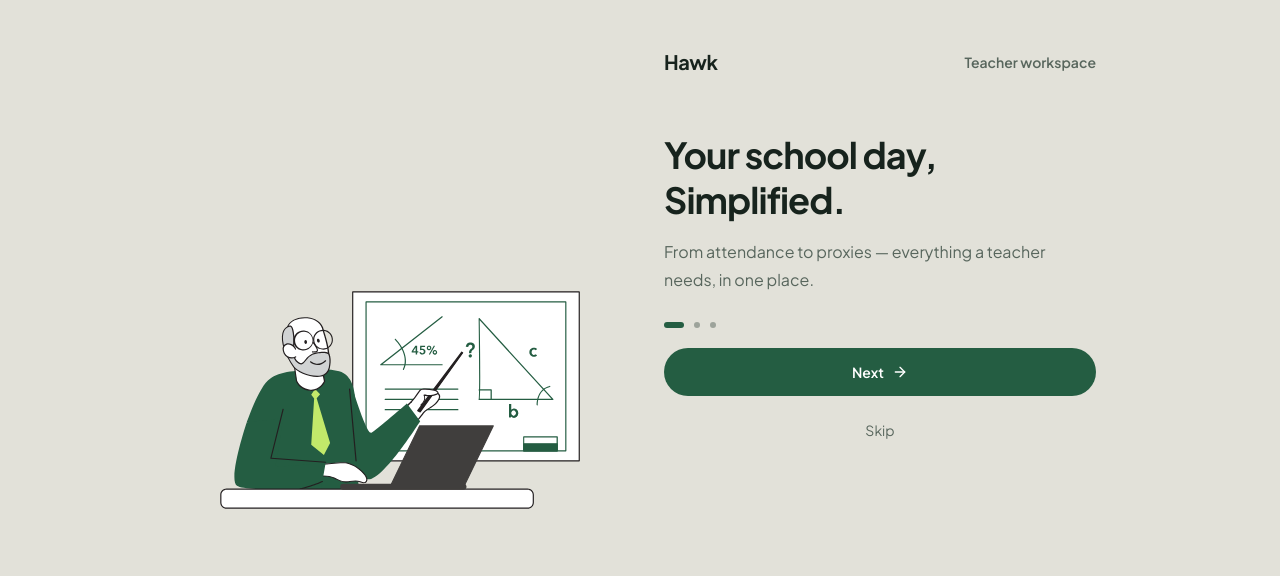
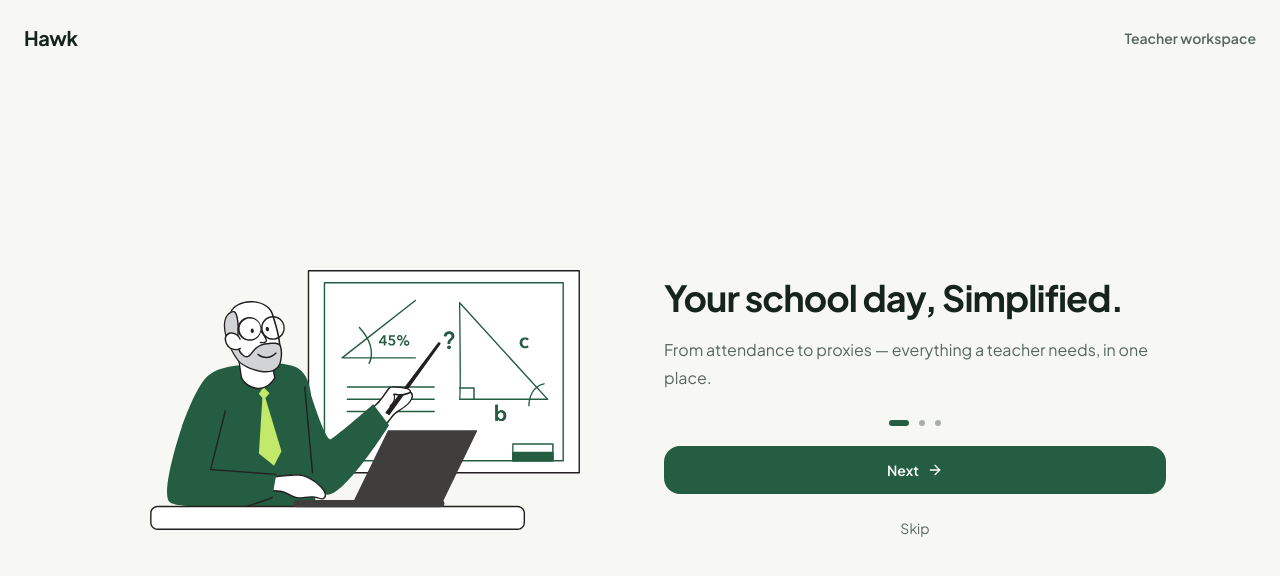
Before and after one commit to koolabhinay07/Hawk, a React (Vite) app: page / in a window 1280 px wide. Shown: the top 576 px of the page. Built offline with nearby package versions, Linux system fonts and the light colour scheme; a web font is replaced by a local one.

Commit message:
Add full project source

```diff
--- a/src/OnboardingFlow.tsx
+++ b/src/OnboardingFlow.tsx
@@ -261,14 +261,20 @@ export default function OnboardingFlow({ onComplete }: { onComplete: (profile?:
   const showLoginHeader = screen === "login" || screen === "signup";
 
   return (
-    <main className={isIntro ? "min-h-dvh bg-background text-foreground md:flex md:items-center md:justify-center md:bg-[#e2e1d9]" : "grid min-h-dvh bg-background text-foreground lg:grid-cols-[minmax(0,1fr)_minmax(470px,0.9fr)]"}>
-      <div className={isIntro ? "contents md:mx-auto md:grid md:min-h-dvh md:w-full md:max-w-[960px] md:grid-cols-2" : "contents"}>
+    <main className={isIntro ? "relative min-h-dvh bg-background text-foreground md:flex md:items-center md:justify-center md:bg-[#f7f8f3]" : "grid min-h-dvh bg-background text-foreground lg:grid-cols-[minmax(0,1fr)_minmax(470px,0.9fr)]"}>
+      {isIntro && (
+        <div className="absolute inset-x-0 top-0 z-10 hidden items-center justify-between px-6 pt-6 md:flex">
+          <Brand />
+          <span className="text-sm font-semibold text-muted-foreground">Teacher workspace</span>
+        </div>
+      )}
+      <div className={isIntro ? "contents md:mx-auto md:grid md:min-h-dvh md:w-full md:max-w-[1100px] md:grid-cols-2 md:items-center" : "contents"}>
         <div className={isIntro ? "hidden md:flex md:items-center md:justify-center md:px-6" : "contents"}>
-          {isIntro ? <img src={slideIllustration} alt="" className="h-auto max-h-[420px] w-full max-w-full object-contain" /> : <ShowcasePanel screen={screen} slideIndex={slideIndex} />}
+          {isIntro ? <img src={slideIllustration} alt="" className="h-auto max-h-[520px] w-full max-w-full object-contain" /> : <ShowcasePanel screen={screen} slideIndex={slideIndex} />}
         </div>
-        <section className={isIntro ? "flex min-h-dvh min-w-0 flex-col md:max-h-dvh md:w-full md:overflow-y-auto" : "flex min-h-dvh min-w-0 flex-col lg:max-h-dvh lg:overflow-y-auto"}>
-        <div className={`mx-auto flex w-full max-w-[560px] grow flex-col ${isFirstIntroSlide ? "px-6 py-6 sm:px-6 md:px-6 md:py-12" : "px-5 py-6 sm:px-10 sm:py-9 md:px-6 md:py-12 lg:px-6 lg:py-12"}`}>
-          <div className="flex items-center justify-between">
+        <section className={isIntro ? "flex min-h-dvh min-w-0 flex-col md:h-fit md:min-h-0 md:w-full md:justify-center md:overflow-visible" : "flex min-h-dvh min-w-0 flex-col lg:max-h-dvh lg:overflow-y-auto"}>
+        <div className={`mx-auto flex w-full max-w-[560px] grow flex-col ${isFirstIntroSlide ? "px-6 py-6 sm:px-6 md:grow-0 md:px-6 md:py-6" : "px-5 py-6 sm:px-10 sm:py-9 md:grow-0 md:px-6 md:py-6 lg:px-6 lg:py-6"}`}>
+          <div className={`flex items-center justify-between ${isIntro ? "md:hidden" : ""}`}>
             <div className={isFirstIntroSlide ? "" : "lg:hidden"}><Brand /></div>
             {!isFirstIntroSlide && <div className="hidden lg:block" />}
             {showLoginHeader ? (
@@ -281,7 +287,7 @@ export default function OnboardingFlow({ onComplete }: { onComplete: (profile?:
             ) : <span className="text-sm font-semibold text-muted-foreground">Teacher workspace</span>}
           </div>
 
-          <div className={isFirstIntroSlide ? "flex-1 pt-8" : "my-auto py-10"}>
+          <div className={isFirstIntroSlide ? "flex-1 pt-8 md:flex-none md:pt-0" : "my-auto py-10 md:my-0 md:py-0"}>
             {screen === "intro" && (
               <div className="animate-[fade-in_260ms_ease-out]">
                 {isFirstIntroSlide && (
@@ -300,12 +306,12 @@ export default function OnboardingFlow({ onComplete }: { onComplete: (profile?:
                   <p className={`mt-4 max-w-lg text-base leading-7 text-muted-foreground ${isFirstIntroSlide ? "mx-auto md:mx-0" : ""}`}>{slide.body}</p>
                 </div>
                 {isFirstIntroSlide && (
-                  <div className="mt-7 hidden items-center justify-start gap-2.5 md:flex" role="group" aria-label={`Slide ${slideIndex + 1} of ${slides.length}`}>
+                  <div className="mt-7 hidden items-center justify-center gap-2.5 md:flex" role="group" aria-label={`Slide ${slideIndex + 1} of ${slides.length}`}>
                     {slides.map((item, index) => <span key={item.title} className={`h-[6px] rounded-full transition-all ${index === slideIndex ? "w-5 bg-primary" : "w-[6px] bg-muted-foreground/50"}`} />)}
                   </div>
                 )}
                 {!isFirstIntroSlide && (
-                  <div className="mt-7 hidden items-center justify-start gap-2.5 md:flex" role="group" aria-label={`Slide ${slideIndex + 1} of ${slides.length}`}>
+                  <div className="mt-7 hidden items-center justify-center gap-2.5 md:flex" role="group" aria-label={`Slide ${slideIndex + 1} of ${slides.length}`}>
                     {slides.map((item, index) => <span key={item.title} className={`h-3 rounded-full transition-all ${index === slideIndex ? "w-8 bg-primary" : "w-3 bg-muted-foreground/50"}`} />)}
                   </div>
                 )}
@@ -324,12 +330,12 @@ export default function OnboardingFlow({ onComplete }: { onComplete: (profile?:
                 )}
                 {isFirstIntroSlide ? (
                   <div className="mt-5 flex flex-col gap-3">
-                    <button type="button" onClick={() => setSlideIndex((index) => Math.min(index + 1, slides.length - 1))} className={`${filledButton} w-full`}>Next<ArrowRight className="size-4" /></button>
+                    <button type="button" onClick={() => setSlideIndex((index) => Math.min(index + 1, slides.length - 1))} className={`${filledButton} w-full md:rounded-2xl`}>Next<ArrowRight className="size-4" /></button>
                     <button type="button" onClick={goLogin} className="min-h-11 w-full rounded-full text-center text-sm font-normal text-muted-foreground hover:bg-muted">Skip</button>
                   </div>
                 ) : <div className="mt-8 flex flex-col-reverse gap-3 sm:flex-row sm:items-center sm:justify-between md:flex-col md:items-stretch md:justify-start">
                   {slideIndex < slides.length - 1 ? (
-                    <><button type="button" onClick={goLogin} className="min-h-11 rounded-full px-5 text-sm font-normal text-muted-foreground hover:bg-muted md:w-full md:text-center">Skip</button><button type="button" onClick={() => setSlideIndex((index) => Math.min(index + 1, slides.length - 1))} className={`${filledButton} md:w-full`}>Next<ArrowRight className="size-4" /></button></>
+                    <><button type="button" onClick={goLogin} className="min-h-11 rounded-full px-5 text-sm font-normal text-muted-foreground hover:bg-muted md:w-full md:text-center">Skip</button><button type="button" onClick={() => setSlideIndex((index) => Math.min(index + 1, slides.length - 1))} className={`${filledButton} md:w-full md:rounded-2xl`}>Next<ArrowRight className="size-4" /></button></>
                   ) : (
                     <><button type="button" onClick={() => go("signup")} className={`${outlinedButton} md:w-full`}>Sign up</button><button type="button" onClick={() => go("login")} className={`${filledButton} md:w-full`}>Log in<ArrowRight className="size-4" /></button></>
                   )}
```
Also changed, not shown: src/Screen1.tsx (+8 -8 lines).
